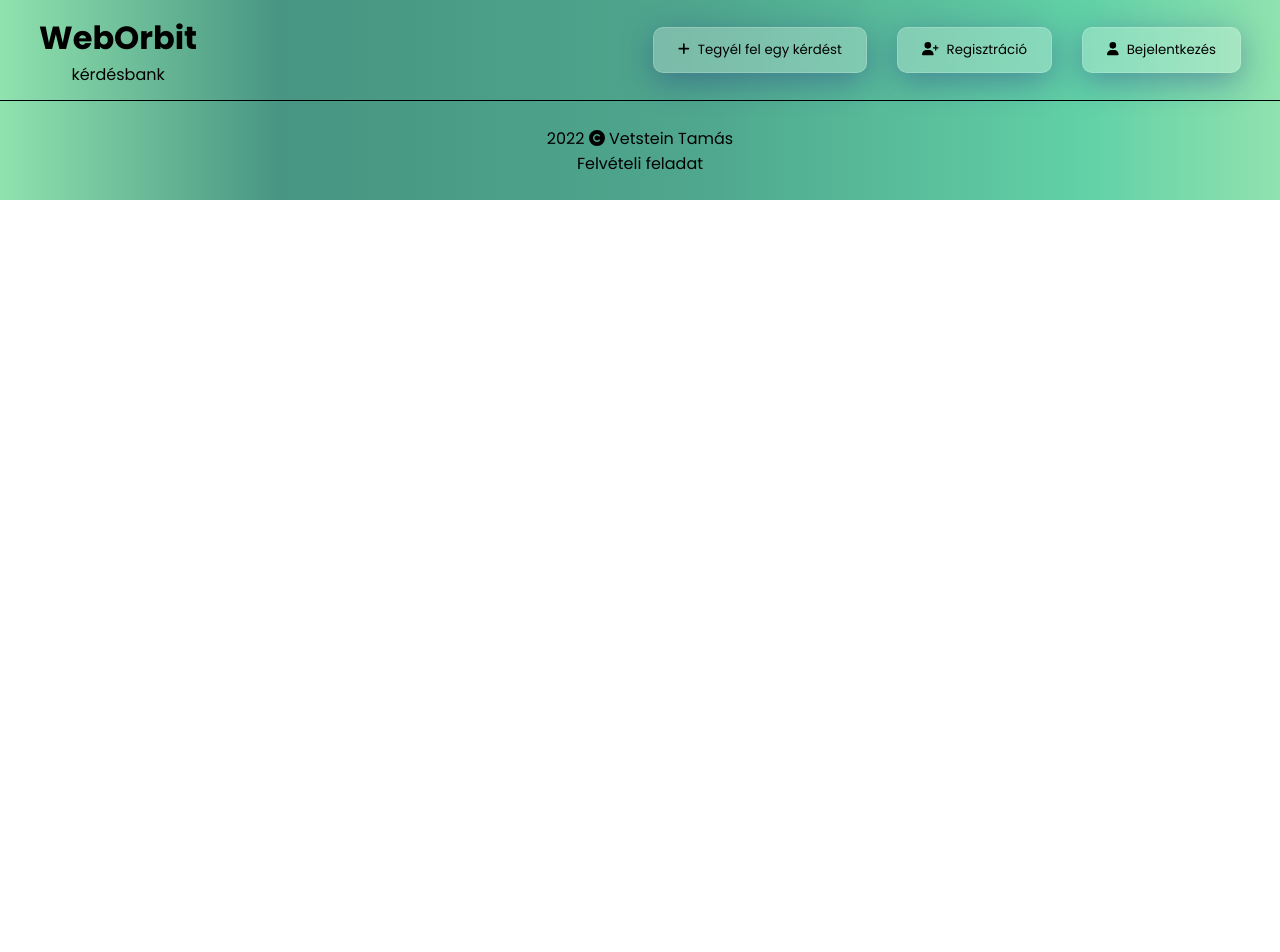
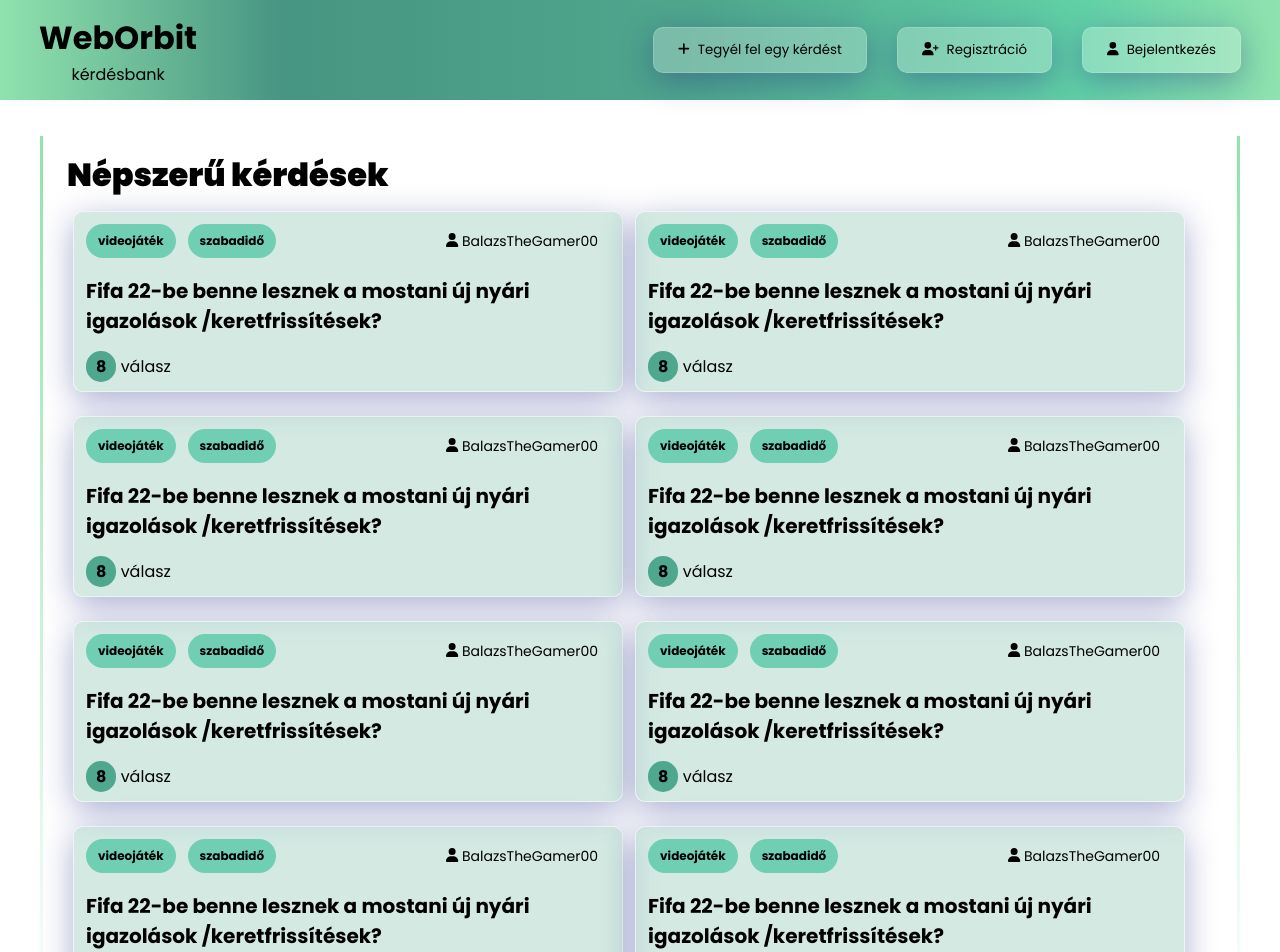
Before and after one commit to VetsteinTamas/react-felveteli, a React (Create React App) app: page / in a window 1280 px wide. Shown: the top 952 px of the page. Before the commit the page ends 800 px from the top, so only its background shows below. Built offline with nearby package versions, Linux system fonts and the light colour scheme.

Commit message:
Home page és kérdés hozzáadás lap design kész nagyjából

```diff
--- a/package.json
+++ b/package.json
@@ -11,7 +11,7 @@
     "@testing-library/user-event": "^13.5.0",
     "react": "^18.2.0",
     "react-dom": "^18.2.0",
-    "react-router-dom": "^5.3.0",
+    "react-router-dom": "^5.3.3",
     "react-scripts": "5.0.1",
     "web-vitals": "^2.1.4"
   },
--- a/src/App.js
+++ b/src/App.js
@@ -5,9 +5,11 @@
   faUser,
   faUserPlus,
 } from "@fortawesome/free-solid-svg-icons";
-import { BrowserRouter as Router } from "react-router-dom";
+import { BrowserRouter as Router, Route } from "react-router-dom";
 import Footer from "./components/Footer";
+import Home from "./components/Home";
 import Nav from "./components/Nav";
+import NewQuestion from "./pages/NewQuestion";
 
 library.add(faPlus, faUserPlus, faUser, faCopyright);
 
@@ -16,6 +18,8 @@
     <Router>
       <div className="App">
         <Nav />
+        <Route path="/" exact component={Home} />
+        <Route path="/new" exact component={NewQuestion} />
         <Footer />
       </div>
     </Router>
--- /dev/null
+++ b/src/components/Home.js
@@ -0,0 +1,157 @@
+import { FontAwesomeIcon } from "@fortawesome/react-fontawesome";
+
+const Home = () => {
+  return (
+    <div className="container">
+      <div className="row">
+        <div className="row__title">Népszerű kérdések</div>
+        <div className="question">
+          <div className="label__area">
+            <div className="labels">
+              <div className="label">videojáték</div>
+              <div className="label">szabadidő</div>
+            </div>
+            <div className="question__user">
+              <FontAwesomeIcon icon="user" /> BalazsTheGamer00
+            </div>
+          </div>
+          <h1 className="question__title">
+            Fifa 22-be benne lesznek a mostani új nyári igazolások
+            /keretfrissítések?
+          </h1>
+          <p className="question__para">
+            <span className="counter">8</span> válasz
+          </p>
+        </div>
+        <div className="question">
+          <div className="label__area">
+            <div className="labels">
+              <div className="label">videojáték</div>
+              <div className="label">szabadidő</div>
+            </div>
+            <div className="question__user">
+              <FontAwesomeIcon icon="user" /> BalazsTheGamer00
+            </div>
+          </div>
+          <h1 className="question__title">
+            Fifa 22-be benne lesznek a mostani új nyári igazolások
+            /keretfrissítések?
+          </h1>
+          <p className="question__para">
+            <span className="counter">8</span> válasz
+          </p>
+        </div>
+        <div className="question">
+          <div className="label__area">
+            <div className="labels">
+              <div className="label">videojáték</div>
+              <div className="label">szabadidő</div>
+            </div>
+            <div className="question__user">
+              <FontAwesomeIcon icon="user" /> BalazsTheGamer00
+            </div>
+          </div>
+          <h1 className="question__title">
+            Fifa 22-be benne lesznek a mostani új nyári igazolások
+            /keretfrissítések?
+          </h1>
+          <p className="question__para">
+            <span className="counter">8</span> válasz
+          </p>
+        </div>
+        <div className="question">
+          <div className="label__area">
+            <div className="labels">
+              <div className="label">videojáték</div>
+              <div className="label">szabadidő</div>
+            </div>
+            <div className="question__user">
+              <FontAwesomeIcon icon="user" /> BalazsTheGamer00
+            </div>
+          </div>
+          <h1 className="question__title">
+            Fifa 22-be benne lesznek a mostani új nyári igazolások
+            /keretfrissítések?
+          </h1>
+          <p className="question__para">
+            <span className="counter">8</span> válasz
+          </p>
+        </div>
+        <div className="question">
+          <div className="label__area">
+            <div className="labels">
+              <div className="label">videojáték</div>
+              <div className="label">szabadidő</div>
+            </div>
+            <div className="question__user">
+              <FontAwesomeIcon icon="user" /> BalazsTheGamer00
+            </div>
+          </div>
+          <h1 className="question__title">
+            Fifa 22-be benne lesznek a mostani új nyári igazolások
+            /keretfrissítések?
+          </h1>
+          <p className="question__para">
+            <span className="counter">8</span> válasz
+          </p>
+        </div>
+        <div className="question">
+          <div className="label__area">
+            <div className="labels">
+              <div className="label">videojáték</div>
+              <div className="label">szabadidő</div>
+            </div>
+            <div className="question__user">
+              <FontAwesomeIcon icon="user" /> BalazsTheGamer00
+            </div>
+          </div>
+          <h1 className="question__title">
+            Fifa 22-be benne lesznek a mostani új nyári igazolások
+            /keretfrissítések?
+          </h1>
+          <p className="question__para">
+            <span className="counter">8</span> válasz
+          </p>
+        </div>
+        <div className="question">
+          <div className="label__area">
+            <div className="labels">
+              <div className="label">videojáték</div>
+              <div className="label">szabadidő</div>
+            </div>
+            <div className="question__user">
+              <FontAwesomeIcon icon="user" /> BalazsTheGamer00
+            </div>
+          </div>
+          <h1 className="question__title">
+            Fifa 22-be benne lesznek a mostani új nyári igazolások
+            /keretfrissítések?
+          </h1>
+          <p className="question__para">
+            <span className="counter">8</span> válasz
+          </p>
+        </div>
+        <div className="question">
+          <div className="label__area">
+            <div className="labels">
+              <div className="label">videojáték</div>
+              <div className="label">szabadidő</div>
+            </div>
+            <div className="question__user">
+              <FontAwesomeIcon icon="user" /> BalazsTheGamer00
+            </div>
+          </div>
+          <h1 className="question__title">
+            Fifa 22-be benne lesznek a mostani új nyári igazolások
+            /keretfrissítések?
+          </h1>
+          <p className="question__para">
+            <span className="counter">8</span> válasz
+          </p>
+        </div>
+      </div>
+    </div>
+  );
+};
+
+export default Home;
--- a/src/index.css
+++ b/src/index.css
@@ -24,7 +24,7 @@
 }
 
 footer {
-  border-top: 1px solid black;
+  height: 120px;
 }
 
 /*
@@ -72,7 +72,7 @@
   margin-right: 60px;
 }
 
-.nav__menu--button {
+.btn {
   cursor: pointer;
   padding: 12px 24px;
   border: none;
@@ -86,7 +86,7 @@
   transition: all 300ms ease;
 }
 
-.nav__menu--button:hover {
+.btn:hover {
   box-shadow: 0 8px 32px 0 rgba(31, 38, 135, 0.8);
   border: 1px solid rgba(255, 255, 255, 0.8);
 }
@@ -118,3 +118,158 @@
   justify-content: center;
   align-items: center;
 }
+
+/*
+
+HOME
+
+*/
+
+.container {
+  padding: 36px 0;
+}
+
+.row {
+  width: 100%;
+  max-width: 1200px;
+  margin: 0 auto;
+  padding: 12px 24px;
+  border-width: 3px;
+  border-style: solid;
+  border-image: linear-gradient(to bottom, #90e2ae, rgba(0, 0, 0, 0)) 1 100%;
+  display: flex;
+  flex-wrap: wrap;
+}
+
+.row__title {
+  width: 100%;
+  font-weight: 900;
+  font-size: 32px;
+}
+
+.question {
+  width: 48%;
+  background: rgba(79, 167, 141, 0.25);
+  box-shadow: 0 8px 32px 0 rgba(31, 38, 135, 0.37);
+  backdrop-filter: blur(3.5px);
+  -webkit-backdrop-filter: blur(3.5px);
+  border-radius: 10px;
+  border: 1px solid rgba(255, 255, 255, 0.6);
+  margin: 12px 6px;
+  display: flex;
+  flex-direction: column;
+  padding: 12px;
+}
+
+.question:hover {
+  box-shadow: 0 8px 32px 0 rgba(31, 38, 135, 0.7);
+}
+
+.label__area {
+  display: flex;
+  justify-content: space-between;
+  align-items: center;
+}
+
+.labels {
+  display: flex;
+}
+
+.question__user {
+  margin-right: 12px;
+  font-size: 14px;
+}
+
+.label {
+  margin-right: 12px;
+  padding: 8px 12px;
+  font-size: 12px;
+  font-weight: 700;
+  border-radius: 20px;
+  background: #70cfb3;
+}
+
+.label:hover {
+  cursor: pointer;
+  border-radius: 20px;
+  background: #4fa78d;
+  box-shadow: inset 6px 6px 11px #295749, inset -6px -6px 11px #75f7d1;
+}
+
+.question__title {
+  font-size: 20px;
+  margin: 18px 0;
+}
+
+.counter {
+  background-color: #4fa78d;
+  font-weight: 700;
+  padding: 4px 10px;
+  border-radius: 20px;
+}
+
+/*
+
+NEW QUESTION
+
+*/
+
+form {
+  width: 100%;
+  background: rgba(79, 167, 141, 0.25);
+  box-shadow: 0 8px 32px 0 rgba(31, 38, 135, 0.37);
+  backdrop-filter: blur(3.5px);
+  -webkit-backdrop-filter: blur(3.5px);
+  border-radius: 10px;
+  border: 1px solid rgba(255, 255, 255, 0.6);
+  display: flex;
+  flex-direction: column;
+  border-radius: 20px;
+}
+
+.form__title {
+  font-weight: 900;
+  font-size: 32px;
+  padding-top: 18px;
+  text-align: center;
+}
+
+.form__label {
+  text-align: center;
+  margin: 12px 0;
+}
+
+.form__area {
+  padding: 6px 18px;
+  display: flex;
+  flex-direction: column;
+}
+
+.form__input,
+.form__textarea {
+  border-radius: 20px;
+  border-color: black;
+  padding: 12px;
+  font-size: 16px;
+}
+
+.add__label--area {
+  display: flex;
+  justify-content: center;
+  align-items: center;
+  margin-bottom: 12px;
+}
+
+.add__label {
+  margin: 0 8px;
+  border-radius: 20px;
+  border-color: black;
+  padding: 6px 12px;
+  width: 10%;
+}
+
+.form__button {
+  margin: 12px 0;
+  border: 1px solid rgba(255, 255, 255, 0.5);
+  font-size: 26px;
+}
--- /dev/null
+++ b/src/pages/NewQuestion.js
@@ -0,0 +1,34 @@
+const NewQuestion = () => {
+  return (
+    <div className="container">
+      <div className="row">
+        <form>
+          <div className="form__title">Új kérdés hozzáadása</div>
+          <div className="form__area">
+            <label className="form__label" htmlFor="question">
+              Mi a kérdésed?
+            </label>
+            <input className="form__input" type="text" />
+            <label htmlFor="question" className="form__label">
+              Add meg a kérdésed leírását
+            </label>
+            <textarea
+              name="question__para"
+              className="form__textarea"
+              cols="30"
+              rows="7"
+            ></textarea>
+            <label className="form__label">Adj meg kettő címkét</label>
+            <div className="add__label--area">
+              <input type="text" className="add__label" />
+              <input type="text" className="add__label" />
+            </div>
+            <button className="btn form__button">Beküldés</button>
+          </div>
+        </form>
+      </div>
+    </div>
+  );
+};
+
+export default NewQuestion;
```
Also changed, not shown: src/components/Nav.js (+9 -6 lines), 1 other file (tests, documents, lock files or other folders).
